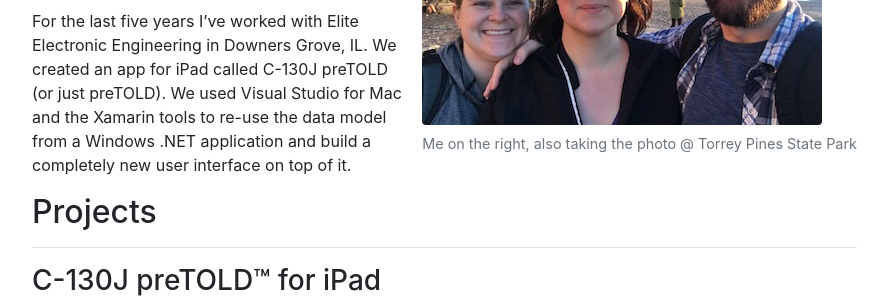
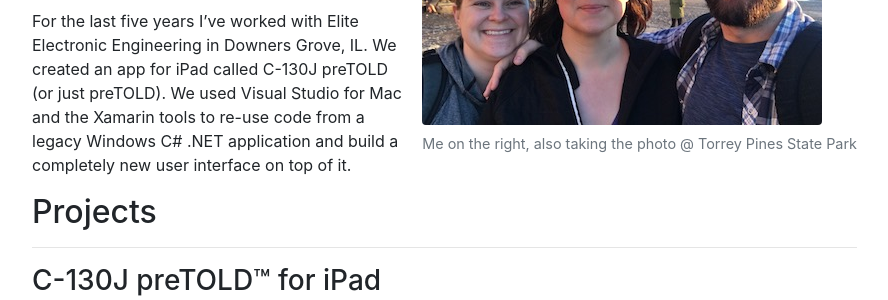
Before and after one commit to jeffington/jeffington.github.io, a Jekyll site: the page built from index.md, in a window 1280 px wide and 900 px high. Shown: the part 494-794 px from the top of the window, without its empty margins (148-1036 px from the left). Built offline with Jekyll 4.4.1, drawn with Linux system fonts in a browser that asks for light colours.

Commit message:
Tightened language

```diff
--- a/index.md
+++ b/index.md
@@ -21,7 +21,7 @@ Mobile application developer working in Xamarin C# .NET, with experience in iOS
 
 Hi, I'm Jeff Meyerhoff and I'm a mobile application developer living and working in Chicago, IL. Since graduating with a B.S. in Computer Science from Grand Valley State University in 2010, I have been working as a contractor and consultant developing consumer-facing mobile apps for a variety of clients.
 
-For the last five years I've worked with Elite Electronic Engineering in Downers Grove, IL. We created an app for iPad called C-130J preTOLD (or just preTOLD). We used Visual Studio for Mac and the Xamarin tools to re-use the data model from a Windows .NET application and build a completely new user interface on top of it.
+For the last five years I've worked with Elite Electronic Engineering in Downers Grove, IL. We created an app for iPad called C-130J preTOLD (or just preTOLD). We used Visual Studio for Mac and the Xamarin tools to re-use code from a legacy Windows C# .NET application and build a completely new user interface on top of it.
 
 ## Projects
 
```
